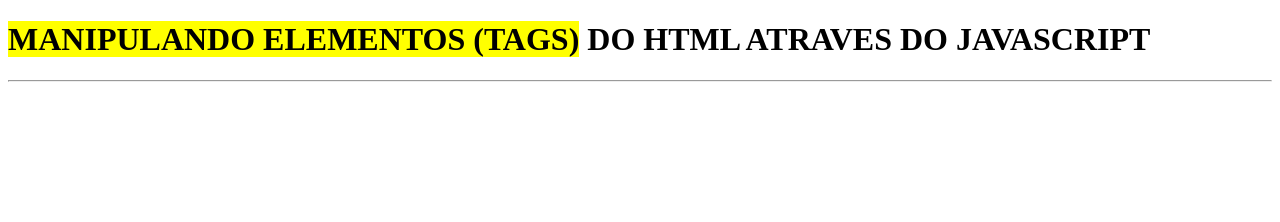
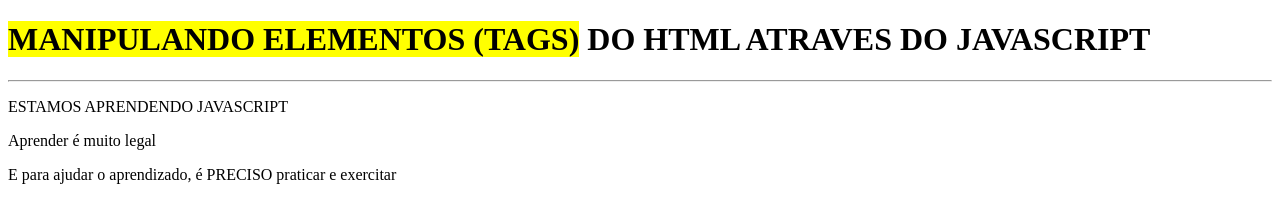
Before and after one commit to FelipeReisDziubate/Aulas-JavaScript-SENAI, a plain HTML site: page aula2/exercicio1.html in a window 1280 px wide. Drawn offline with Linux system fonts and the light colour scheme.

Commit message:
Update exercicio1.html

```diff
--- a/aula2/exercicio1.html
+++ b/aula2/exercicio1.html
@@ -20,10 +20,13 @@
     <h1><mark> MANIPULANDO ELEMENTOS (TAGS)</mark> DO HTML ATRAVES DO JAVASCRIPT</h1>
     <hr>
     <div>
-        <p>  </p>
-        <p></p>
-        <p></p>
+        <p> ESTAMOS APRENDENDO JAVASCRIPT </p>
+        <p> Aprender é muito legal </p>
+        <p> E para ajudar o aprendizado, é PRECISO praticar e exercitar </p>
     </div>
+    <script>
+
+    </script>
 
 </body>
 
```
